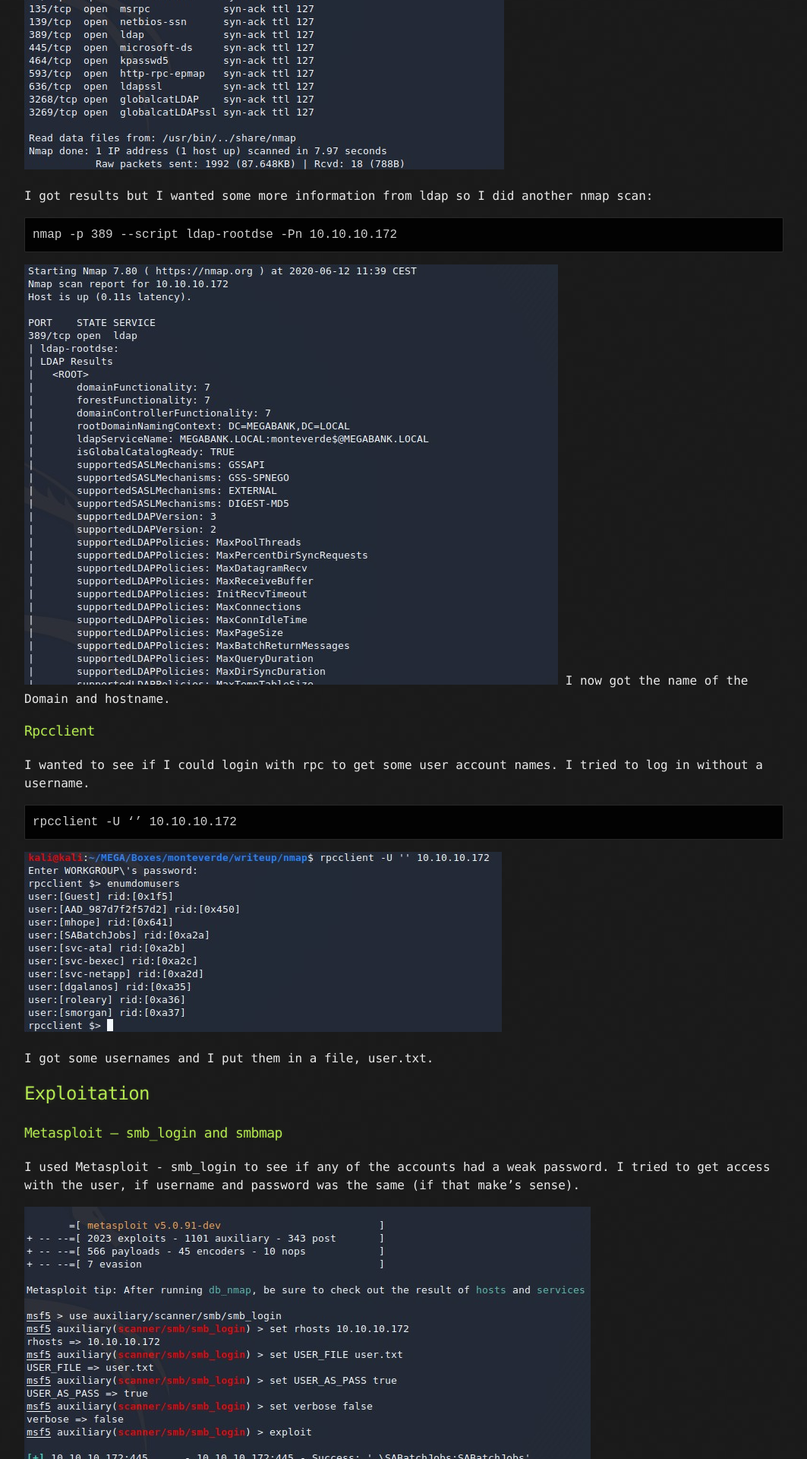
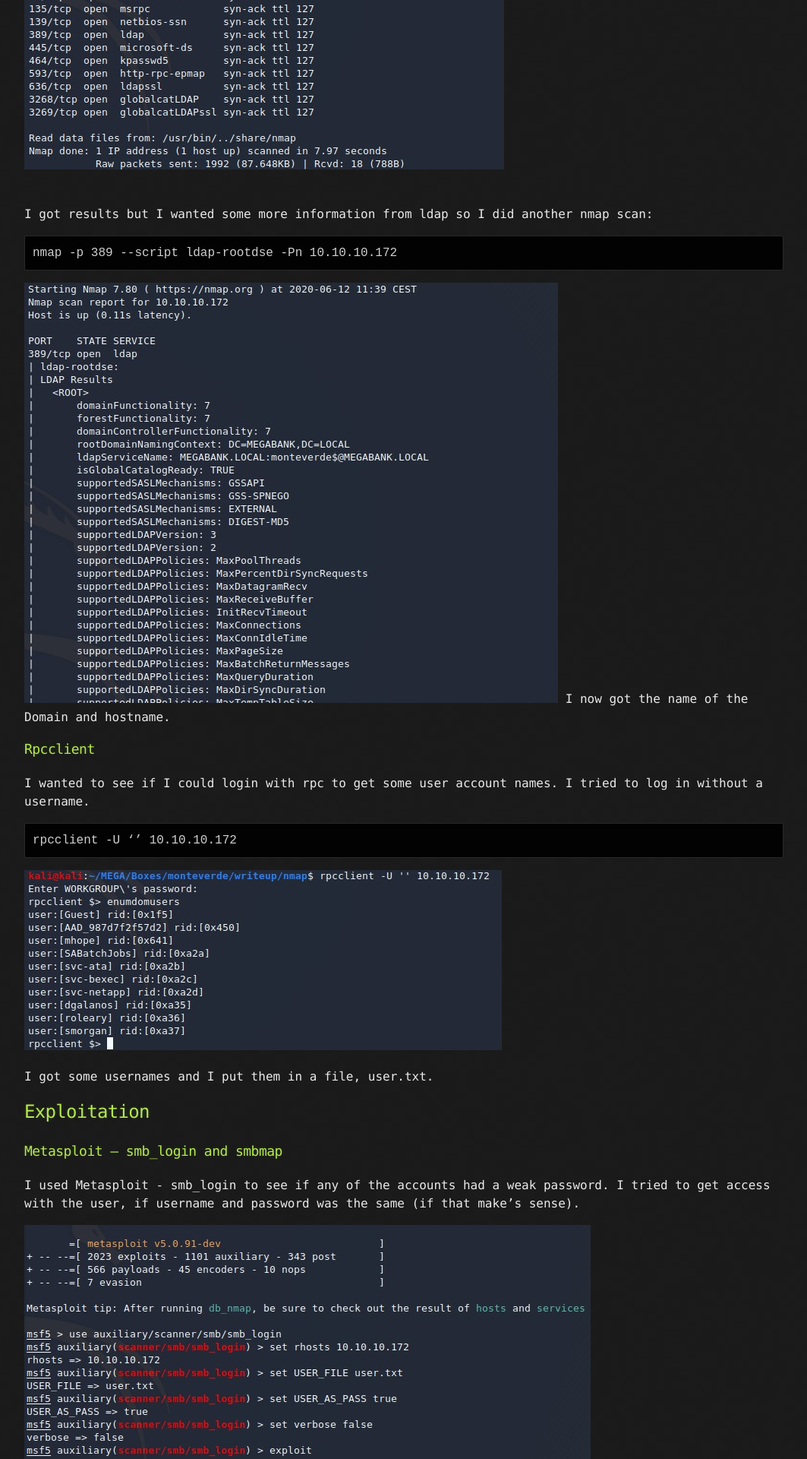
Before and after one commit to datahackare/warz0ne, a Jekyll site: the page built from _posts/2020-06-13-Monteverde.md, in a window 1280 px wide. Shown: the part 1052-2972 px from the top of the page at 76% size, without its empty margins (108-1171 px from the left). Built offline with Jekyll 4.4.1, drawn with Linux system fonts in a browser that asks for light colours.

````diff
--- a/_posts/2020-06-13-Monteverde.md
+++ b/_posts/2020-06-13-Monteverde.md
@@ -26,7 +26,7 @@ sudo nmap -sS -v -v -Pn 10.10.10.172
 
 ![](Pictures/Monteverde/nmap1.png)
 
-I got results but I wanted some more information from ldap so I did another nmap scan:
+<br>I got results but I wanted some more information from ldap so I did another nmap scan:
 
 ```
 nmap -p 389 --script ldap-rootdse -Pn 10.10.10.172
@@ -66,7 +66,7 @@ smbmap -u SABatchJobs -p SABatchJobs -H 10.10.10.172
 
 ![](Pictures/Monteverde/smbmap.png)
 
-Here I got some shares. I tried to login to everyone of them that
+<br>Here I got some shares. I tried to login to everyone of them that
 I had access to read.
 
 ![](Pictures/Monteverde/smbclient1.png)
````
